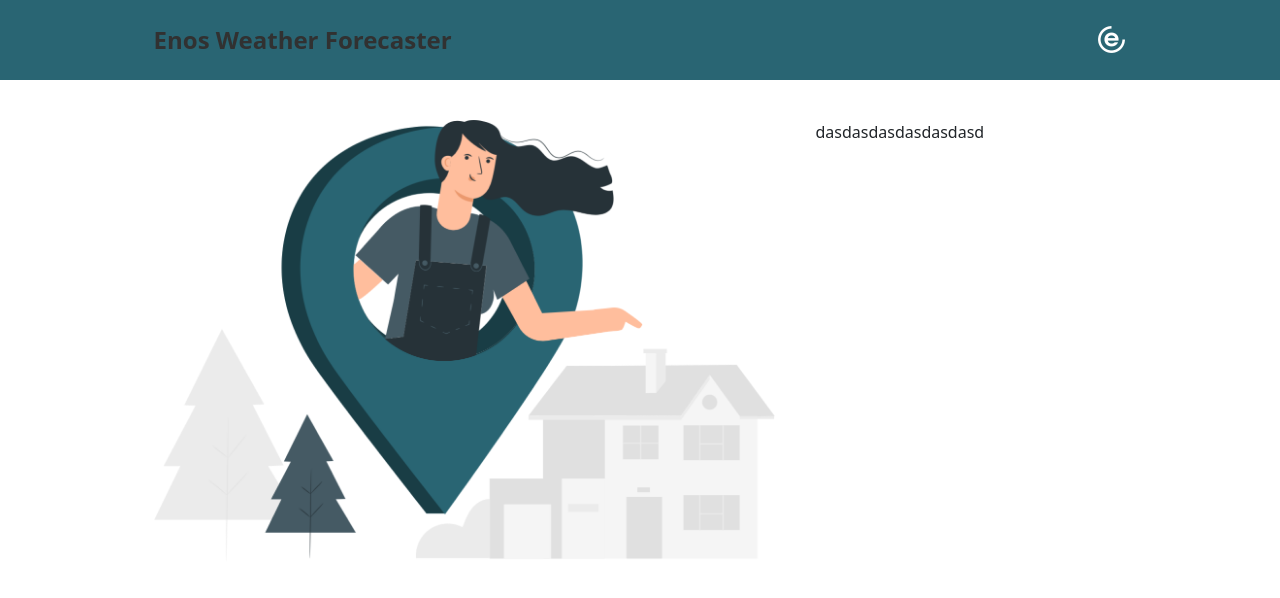
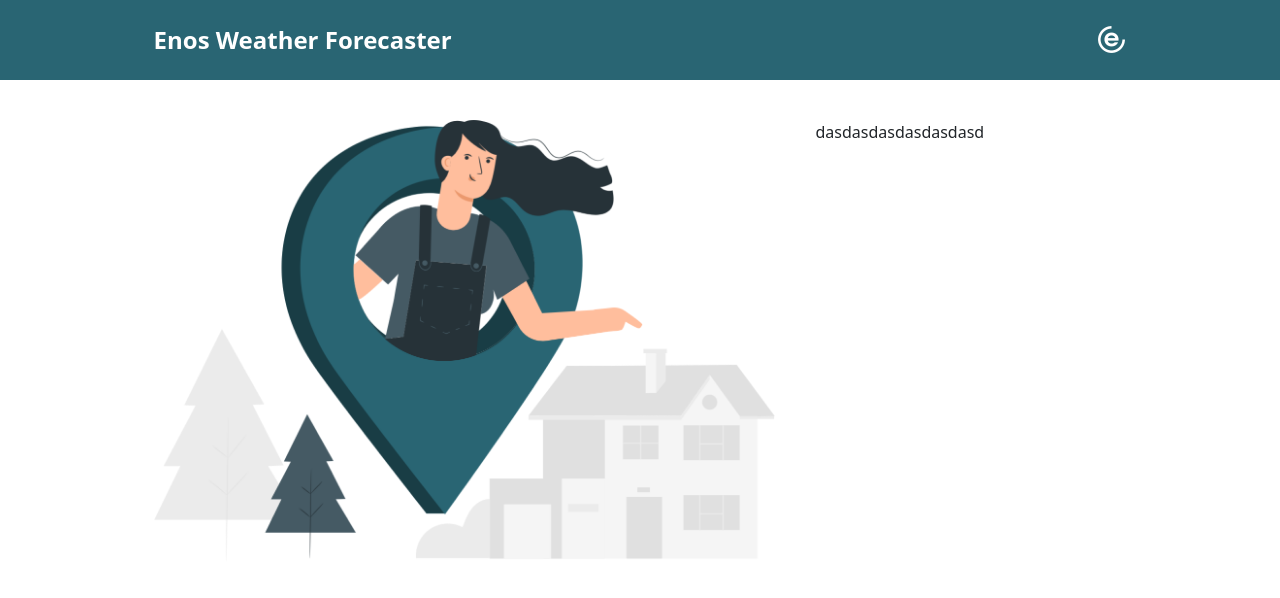
Before and after one commit to ensonal/EnosWeatherForecast-React, a React (Create React App) app in the folder enos-app/: page /forecast in a window 1280 px wide. Shown: the top 598 px of the page. Built offline with nearby package versions, Linux system fonts and the light colour scheme.

Commit message:
change color

```diff
--- a/enos-app/src/components/NavBar/NavBar.css
+++ b/enos-app/src/components/NavBar/NavBar.css
@@ -9,7 +9,7 @@
     font-weight: 700;
     font-size: 1.5rem;
     line-height: 29.05px;
-    color: var(--text-default-color);
+    color: #FFFFFF;
 }
 
 .nav-logo {
```
